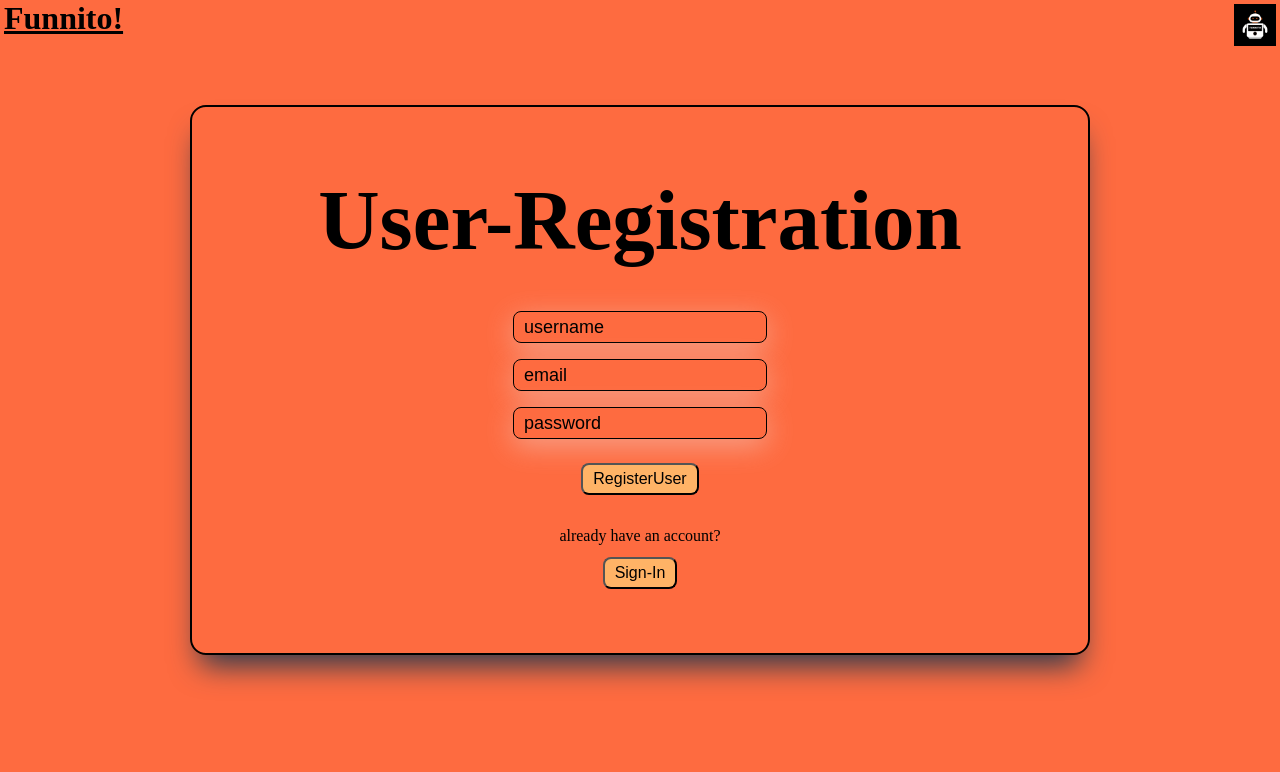
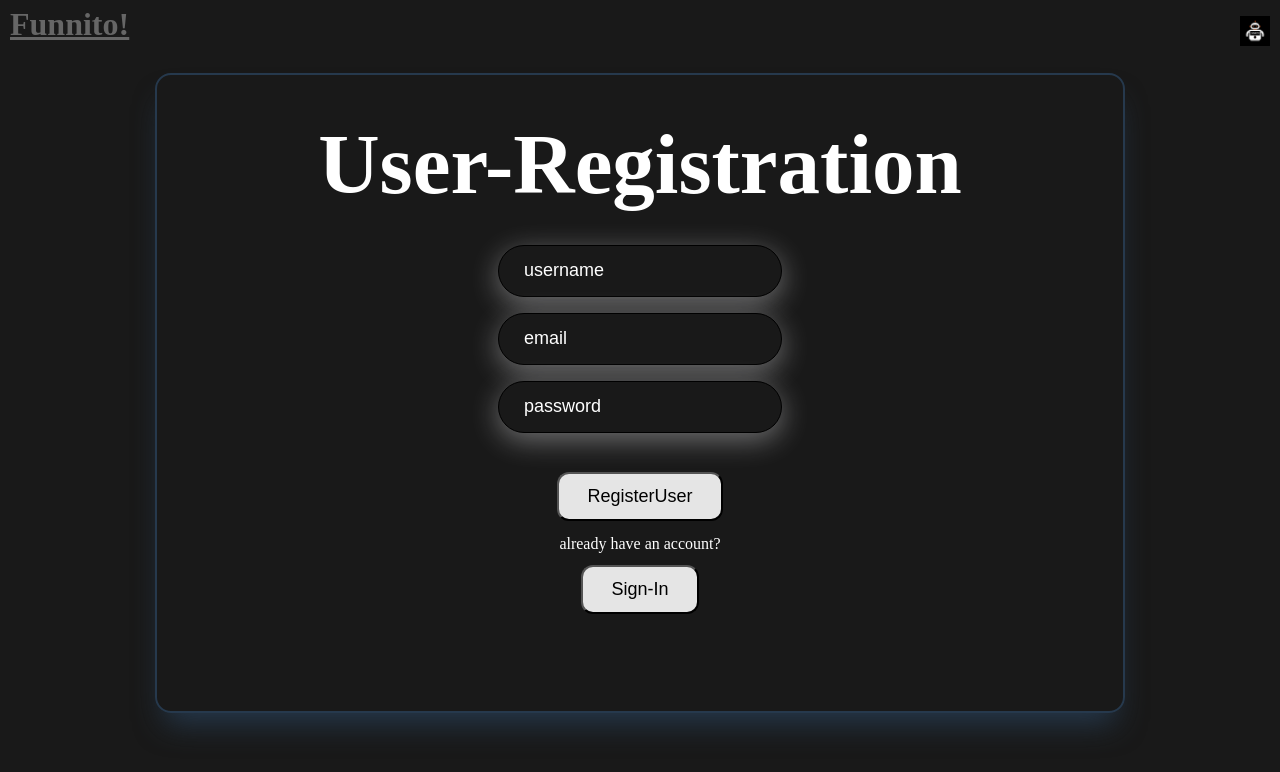
Before and after one commit to vanshbaranwal/Funnito_ChatBot, a plain HTML site: page frontend/pages/register.html in a window 1280 px wide. Drawn offline with Linux system fonts and the light colour scheme.

Commit message:
updated the ui of the user register and verify page.

```diff
--- a/frontend/css/login.css
+++ b/frontend/css/login.css
@@ -44,14 +44,13 @@ body{
     font-size: 85px;
 }
 #loginMessage{
-    color: black;
+    color: white;
     text-align: center;
     font-size: 32px;
     margin-top: 8px;
     border: 5px solid rgb(38, 57, 77);
     border-radius: 8px;
     background-color: rgb(38, 57, 77);
-    color: white;
     padding: 8px;
     display: none;
 }
--- a/frontend/css/register.css
+++ b/frontend/css/register.css
@@ -5,51 +5,52 @@
 }
 
 #funnito{
-    color: black;
-    padding: 4px;
+    color: #666666;
+    padding: 10px;
 }
 #funnito-logo{
     width: 50px;
     height: 50px;
-    padding: 4px;
+    padding: 10px;
 }
 #header{
     display: flex;
     justify-content: space-between;
+    margin-top: 6px;
 }
 
 body{
-    background-color: rgb(254,107,64);
-    color: white;
+    background-color: #191919;
+    color: #666666;
 }
 
 #form-container{
-    border: 2px solid black;
+    border: 2px solid rgb(38, 57, 77);
     display: flex;
     align-items: center;
-    justify-content: center;
+    justify-content: flex-start;
     flex-direction: column;
-    margin: 4% auto 0 auto;
-    width: 900px;
-    height: 550px;
+    margin: 1% auto 0 auto;
+    width: 970px;
+    height: 640px;
     padding: 40px 30px;
     /* background-color: rgb(253, 62, 186); */
     border-radius: 16px;
     box-shadow: rgb(38, 57, 77) 0px 20px 30px -10px;
 }
 #form-container h2{
-    color: black;
-    margin-bottom: 25px;
+    color: white;
+    margin-bottom: 30px;
     font-size: 85px;
 }
 #registerMessage{
-    color: black;
+    color: white;
     text-align: center;
-    font-size: 32px;
-    margin-top: 25px;
-    border: 5px solid orange;
+    font-size: 25px;
+    margin-top: 15px;
+    border: 5px solid rgb(38, 57, 77);
     border-radius: 8px;
-    background-color: orange;
+    background-color: rgb(38, 57, 77);
     padding: 8px;
     display: none;
 }
@@ -60,50 +61,52 @@ body{
     gap: 12px;
     justify-content: center;
     align-items: center;
-    margin-top: 15px;
 }
 
-#input-row input,
-#input-row button {
-    height: 32px;
-    font-size: 16px;
-    padding: 0 10px;
+#input-row input {
+    height: 30px;
+    font-size: 20px;
+    padding: 10px 30px;
 }
 #registerBtn{
-    margin-top: 10px;
+    margin-top: 25px;
 }
 
 .register-btn{
-    background-color: rgb(255,179,102);
+    background-color: #e5e5e5;
     color: black;
-    border-radius: 8px;
-    padding: 15px 32px;
+    border-radius: 12px;
+    padding: 12px 28px;
     text-align: center;
     text-decoration: none;
-    font-size: 16px;
+    font-size: 18px;
     cursor: pointer;
     transition-duration: 0.5s;
 }
 .register-btn:hover{
-    background-color: rgb(165,201,15);
-    color: black;
+    background-color: black;
+    color: white;
+    outline: none;
+    box-shadow: none;
+    border: none;
 }
 
 #input-row input{
-    background-color: rgb(254,107,64);
-    color: black;
+    background-color: #191919;
+    color: white;
     border: 1px solid black;
-    border-radius: 8px;
+    border-radius: 45px;
+    padding: 25px;
     font-size: 18px;
     margin: 2px;
     outline: none;
     box-shadow: rgba(238, 238, 240, 0.408) 0px 7px 29px 0px;
 }
 #input-row ::placeholder{
-    color: black;
+    color: white;
 }
 
 #sign-InMessage{
-    color: black;
-    margin-top: 20px;
+    color: white;
+    margin-top: 2px;
 }
--- a/frontend/css/verify.css
+++ b/frontend/css/verify.css
@@ -5,54 +5,54 @@
 }
 
 #funnito{
-    color: black;
-    padding: 4px;
+    color: #666666;
+    padding: 10px;
 }
 #funnito-logo{
     width: 50px;
     height: 50px;
-    padding: 4px;
+    padding: 10px;
 }
 #header{
     display: flex;
     justify-content: space-between;
+    margin-top: 6px;
 }
 
 body{
-    background-color: rgb(254,107,64);
-    color: white;
+    background-color: #191919;
+    color: #666666;
 }
 #form-container{
-    border: 2px solid black;
+    border: 2px solid rgb(38, 57, 77);
     display: flex;
     align-items: center;
-    justify-content: center;
+    justify-content: flex-start;
     flex-direction: column;
-    margin: 4% auto 0 auto;
+    margin: 3% auto 0 auto;
     width: 900px;
-    height: 550px;
+    height: 570px;
     padding: 40px 30px;
     /* background-color: rgb(253, 62, 186); */
     border-radius: 16px;
     box-shadow: rgb(38, 57, 77) 0px 20px 30px -10px;
 }
 #form-container h2{
-    color: black;
-    margin-bottom: 25px;
+    color: white;
+    margin-bottom: 90px;
     font-size: 85px;
 }
 
 #verifyMessage{
-    color: black;
+    color: white;
     text-align: center;
     font-size: 32px;
-    margin-top: 25px;
-    border: 5px solid orange;
+    border: 5px solid rgb(38, 57, 77);
     border-radius: 8px;
-    background-color: orange;
+    background-color: rgb(38, 57, 77);
     padding: 8px;
-    margin-top: 50px;
-    display: none;
+    margin-top: 60px;
+    /* display: none; */
 }
 #input-row {
     display: flex;
@@ -63,44 +63,49 @@ body{
     margin-top: 15px;
 }
 
-#input-row input,
-#input-row button {
-    height: 32px;
-    font-size: 16px;
-    padding: 0 10px;
+#input-row input{
+    height: 30px;
+    font-size: 20px;
+    padding: 10px 30px;
 }
 #input-row label{
-    color: black;
+    color: white;
 }
 
 #verify-btn{
-    background-color: rgb(255,179,102);
+    background-color: #e5e5e5;
     color: black;
-    border-radius: 8px;
-    padding: 15px 32px;
+    border-radius: 12px;
+    padding: 12px 28px;
     text-align: center;
     text-decoration: none;
-    font-size: 16px;
+    font-size: 18px;
+    margin-top: 18px;
     cursor: pointer;
     transition-duration: 0.5s;
 }
 #verify-btn:hover{
-    background-color: rgb(165,201,15);
-    color: black;
+    background-color: black;
+    color: white;
+    outline: none;
+    border: none;
+    box-shadow: none;
 }
 #input-row input{
-    background-color: rgb(254,107,64);
-    color: black;
+    background-color: black;
+    color: white;
     border: 1px solid black;
-    border-radius: 8px;
+    border-radius: 45px;
+    padding: 25px;
     font-size: 18px;
     margin: 2px;
     outline: none;
     box-shadow: rgba(238, 238, 240, 0.408) 0px 7px 29px 0px;
 }
 #input-row ::placeholder{
-    color: black;
+    color: white;
 }
 #label-text{
     text-align: center;
+    color: white;
 }
--- a/frontend/pages/register.html
+++ b/frontend/pages/register.html
@@ -21,8 +21,8 @@
                 <input type="text" id="name" placeholder="username" required>
                 <input type="text" id="registerEmail" placeholder="email" required>
                 <input type="text" id="registerPassword" placeholder="password" required>
+                <p id="registerMessage"></p>
                 <button type="submit" class="register-btn" id="registerBtn">RegisterUser</button>
-                <p id="registerMessage"></p>
 
 
                 <p id="sign-InMessage">already have an account?</p>
```
